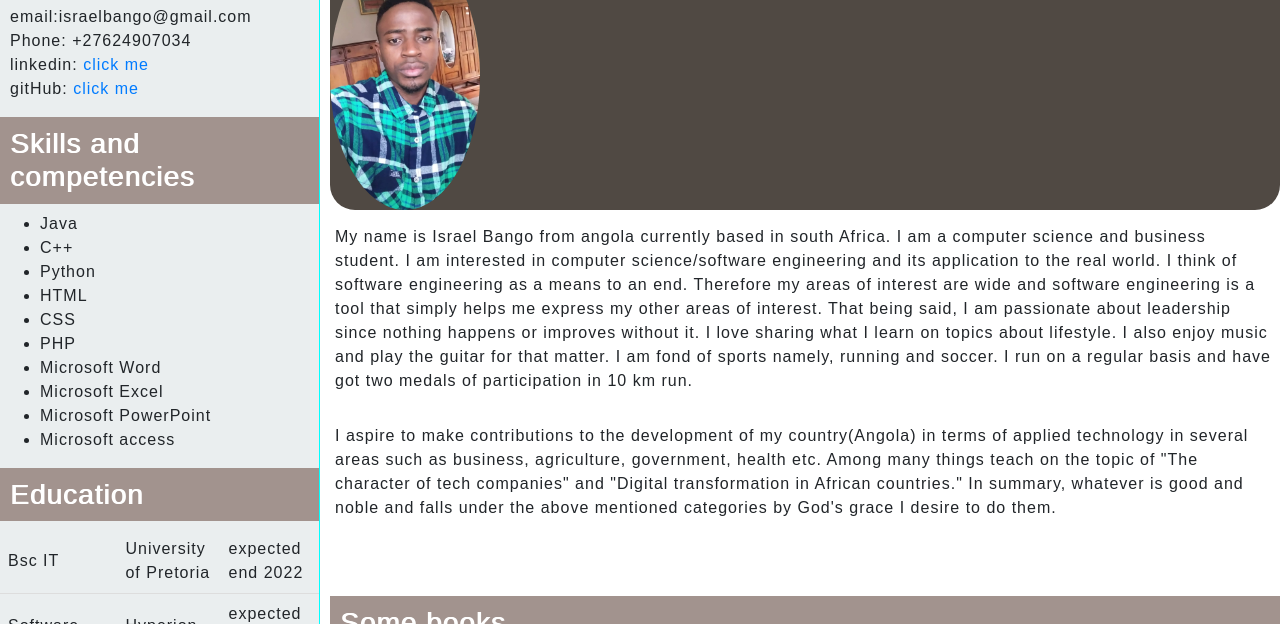
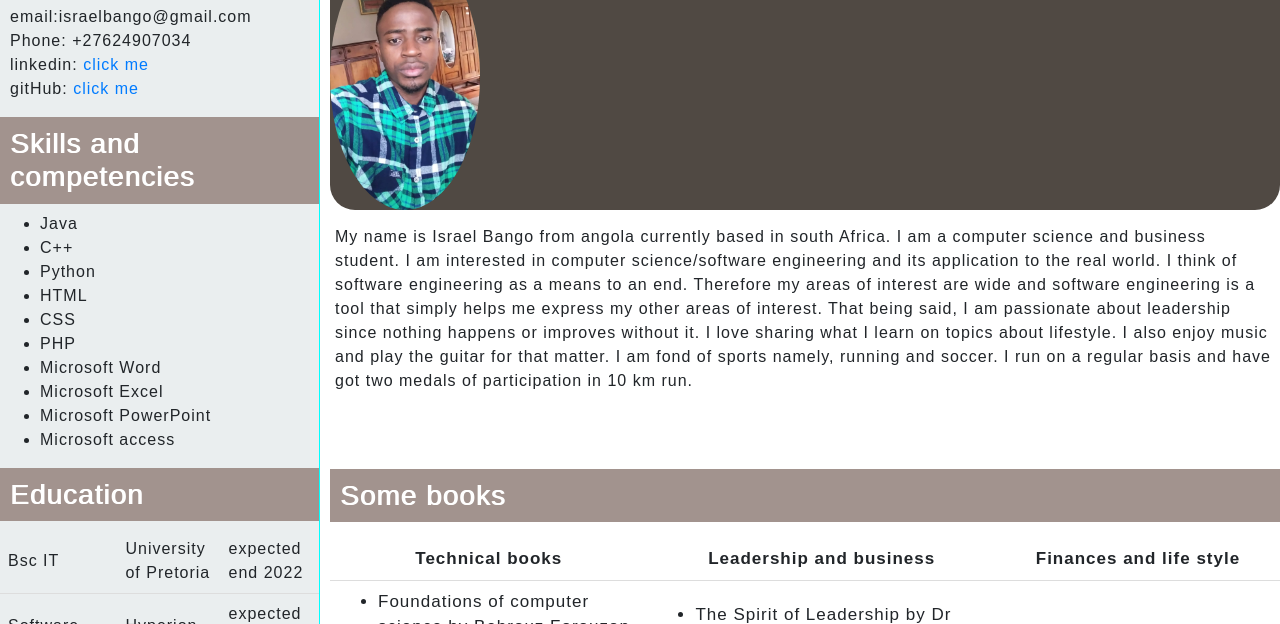
Before and after one commit to Ibango7/Israel_Bango_page, a plain HTML site: page index.html in a window 1280 px wide. Shown: the part 113-737 px from the top of the page. Drawn offline with nearby package versions, Linux system fonts and the light colour scheme.

Commit message:
Update index.html

```diff
--- a/index.html
+++ b/index.html
@@ -90,7 +90,7 @@
                     leadership since nothing happens or improves without it. I love sharing what I learn on topics about lifestyle. I also enjoy music and play the guitar for that matter.
                     I am fond of sports namely, running and soccer. I run on a regular basis and have got two medals of participation in 10 km run.
                 </p>
-                <p class ="text-bio">
+                <p class ="text-bio" style="display:none">
                     I aspire to make contributions to the development of my country(Angola) in terms of applied technology
                     in several areas such as  business, agriculture, government, health etc.
                     Among many things teach on the topic of "The character of tech companies"
```
